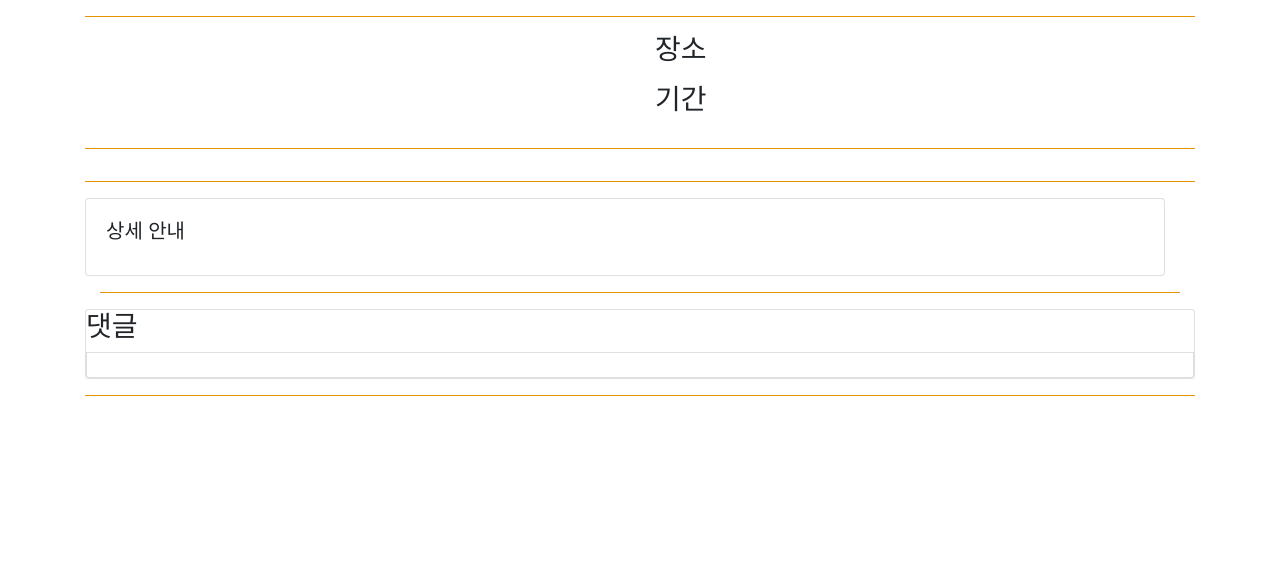
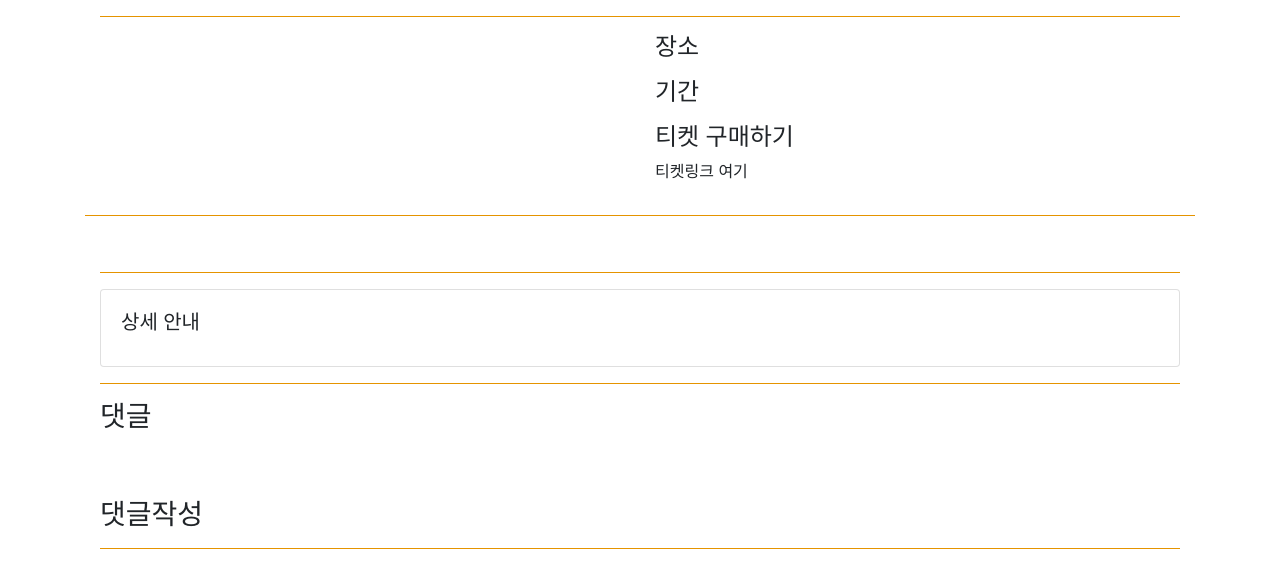
Before and after one commit to seongwonhan88/fc-hackerthon, a Django app: template app/templates/shows/show_detail.html in a window 1280 px wide. Shown: the part 70-658 px from the top of the page. Run offline with Django 3.2, Linux system fonts and the light colour scheme; the template is opened without the code that fills it, so the values that code supplies are empty; parts of the project's set-up code (start-up, migrations or seed data) failed here and were passed over; some libraries are stand-ins or nearby versions.

Commit message:
detail 양식 변경

```diff
--- a/app/templates/base.html
+++ b/app/templates/base.html
@@ -10,6 +10,11 @@
     <link rel="stylesheet" href="{% static 'bootstrap/css/bootstrap.css' %}">
     <link rel="stylesheet" href="https://use.fontawesome.com/releases/v5.5.0/css/all.css"
           integrity="sha384-B4dIYHKNBt8Bc12p+WXckhzcICo0wtJAoU8YZTY5qE0Id1GSseTk6S+L3BlXeVIU" crossorigin="anonymous">
+    <style>
+        img {
+            max-width: 100%;
+        }
+    </style>
     <script>
         window.fbAsyncInit = function () {
             FB.init({
--- a/app/templates/shows/show_detail.html
+++ b/app/templates/shows/show_detail.html
@@ -3,69 +3,78 @@
 {% block content %}
     <div>
         <div class="container">
-        <div class="row">
+            <div>
                 <h2>{{ show.title }}</h2>
-            <hr width = "100%" color = "orange" size = "3">
+                <hr width="100%" color="orange" size="3">
             </div>
             <div class="row">
                 <div class="col">
-                <img src="{{ show.thumbnail.url }}" >
+                    <img src="{{ show.thumbnail.url }}">
                 </div>
                 <div class="col">
-                <h3>장소</h3>
+                    <h4>장소</h4>
                     <p>{{ show.place }}</p>
-                <h3>기간</h3>
+                    <h4>기간</h4>
                     <p>{{ show.period }}</p>
+                    <h4>티켓 구매하기</h4>
+                    <p>티켓링크 여기</p>
                     <!--찜하기-->
                     {% if user.is_authenticated %}
                         <form action="{% url 'shows:show_pick_toggle' show_pk=show.pk %}" method="POST">
                             {% csrf_token %}
                             {% if user in show.pick_users.all %}
-                    <button class="btn btn-primary" type="submit">찜해제</button>
+                                <button class="btn btn-outline-light bg-danger" type="submit">
+                                    <i class="fas fa-heart"></i>
+                                    찜해제
+                                </button>
                             {% else %}
-                    <button class="btn btn-primary" type="submit">찜</button>
+                                <button class="btn btn-outline-light bg-danger" type="submit">
+                                    <i class="far fa-heart"></i>
+                                    찜
+                                </button>
                             {% endif %}
                         </form>
                     {% endif %}
                     <!--찜하기 끝-->
                 </div>
-            <hr width = "100%" color = "orange" size = "3">
+                <hr width="100%" color="orange" size="3">
             </div>
-        <div class="row">
-            <img src="{{ show.poster.url }}" >
-            <hr width = "100%" color = "orange" size = "3">
+            <div>
+                <img src="{{ show.poster.url }}">
+                <hr width="100%" color="orange" size="3">
             </div>
-        <div class="card row" style="width: 100%;">
+            <div class="card" style="width: 100%;">
                 <div class="card-body">
                     <h5 class="card-title">상세 안내</h5>
                     <p class="card-text">{{ show.description }}</p>
                 </div>
 
             </div>
-        <hr width = "100%" color = "orange" size = "3">
+            <hr width="100%" color="orange" size="3">
 
-        <div class="row">
-            <div class="card" style="width: 100%;">
+            <div>
+                <div>
                     <h3>댓글</h3>
-                <ul class="list-group list-group-flush">
+                    <ul class="card-body">
                         {% for comment in comments %}
-                    <li class="list-group-item"><strong>{{ comment.author }}</strong>: {{ comment.content }}</li>
+                            <li class="list-group-item">{{ comment.author }}: {{ comment.content }}
+                            </li>
                         {% endfor %}
                     </ul>
 
                     <!--댓글 작성-->
-            <li class="list-group-item">
+<h3>댓글작성</h3>
+
                     {% if user.is_authenticated %}
                         <form action="{% url 'shows:comment_create' show_pk=show.pk %}" method="POST">
                             {% csrf_token %}
                             {{ comment_form.content }}
-                <textarea name="content" cols="30" rows="2" class="form-control"></textarea>
-                <button type="submit" class="btn btn-primary">작성</button>
+                            <textarea name="content" class="form-control" aria-label="With textarea"></textarea>
+                            <button type="submit" class="btn btn-outline-dark my-2 my-sm-0">작성</button>
                         </form>
                     {% endif %}
-            </li>
                 </div>
-            <hr width = "100%" color = "orange" size = "3">
+                <hr width="100%" color="orange" size="3">
             </div>
         </div>
     </div>
```
Lines whose indentation alone changed are shown as unchanged.
